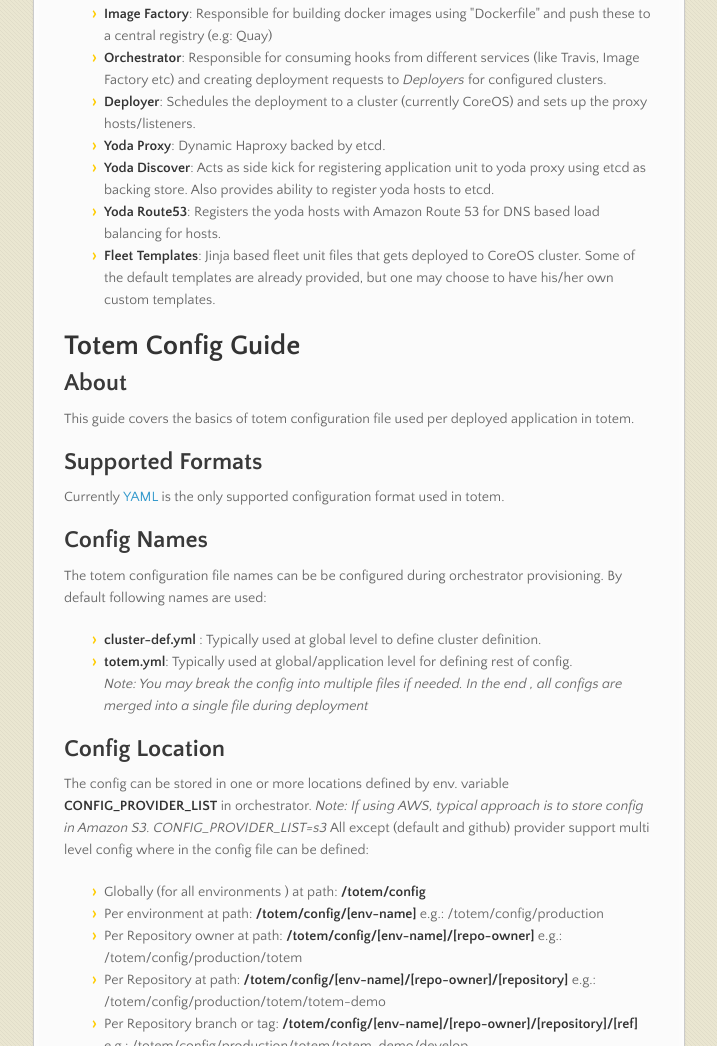
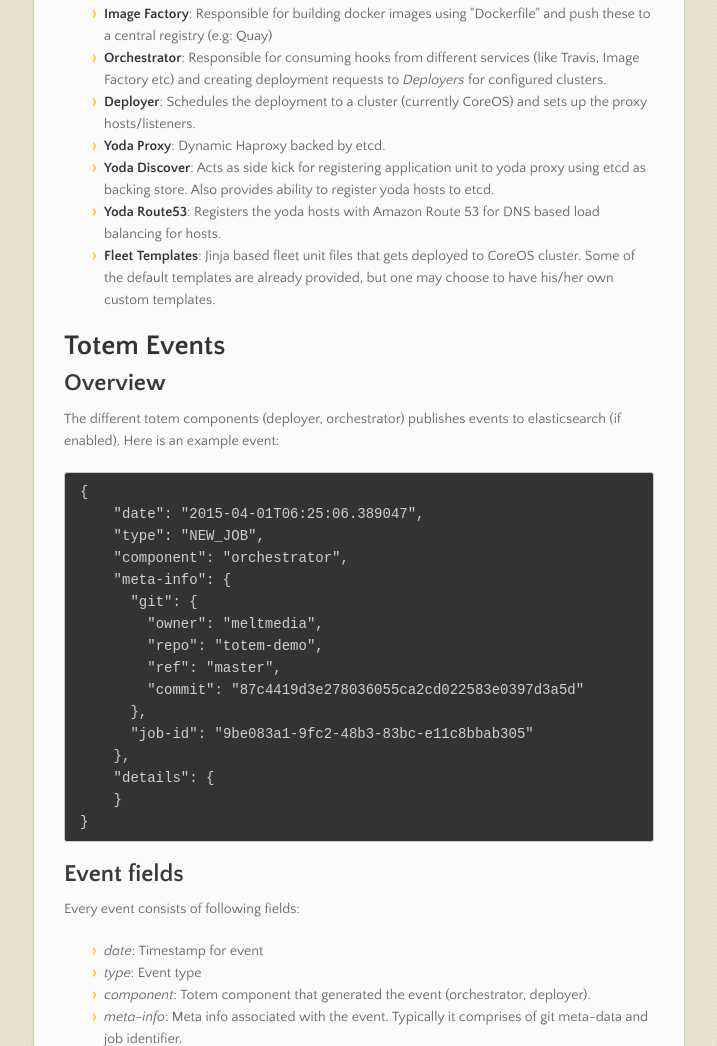
Before and after one commit to totem/totem.github.io, a plain HTML site: page index.html in a window 1280 px wide. Shown: the part 1754-2800 px from the top of the page, without its empty margins (282-999 px from the left). Drawn offline with nearby package versions, Linux system fonts and the light colour scheme.

Commit message:
Replace master branch with page content via GitHub

```diff
--- a/index.html
+++ b/index.html
@@ -93,6 +93,49 @@
 <a href="https://github.com/totem/yoda-discover"><strong>Yoda Route53</strong></a>: Registers the yoda hosts with Amazon Route 53 for DNS based load balancing for hosts.</li>
 <li>
 <a href="https://github.com/totem/fleet-templates"><strong>Fleet Templates</strong></a>: Jinja based fleet unit files that gets deployed to CoreOS cluster. Some of the default templates are already provided, but one may choose to have his/her own custom templates.</li>
+</ul>
+
+<h1>
+<a id="totem-events" class="anchor" href="#totem-events" aria-hidden="true"><span class="octicon octicon-link"></span></a>Totem Events</h1>
+
+<h2>
+<a id="overview" class="anchor" href="#overview" aria-hidden="true"><span class="octicon octicon-link"></span></a>Overview</h2>
+
+<p>The different totem components (deployer, orchestrator) publishes events to elasticsearch (if enabled).  Here is an example event: </p>
+
+<div class="highlight highlight-json"><pre>{
+    <span class="pl-s"><span class="pl-pds">"</span>date<span class="pl-pds">"</span></span>: <span class="pl-s"><span class="pl-pds">"</span>2015-04-01T06:25:06.389047<span class="pl-pds">"</span></span>,
+    <span class="pl-s"><span class="pl-pds">"</span>type<span class="pl-pds">"</span></span>: <span class="pl-s"><span class="pl-pds">"</span>NEW_JOB<span class="pl-pds">"</span></span>,
+    <span class="pl-s"><span class="pl-pds">"</span>component<span class="pl-pds">"</span></span>: <span class="pl-s"><span class="pl-pds">"</span>orchestrator<span class="pl-pds">"</span></span>,
+    <span class="pl-s"><span class="pl-pds">"</span>meta-info<span class="pl-pds">"</span></span>: {
+      <span class="pl-s"><span class="pl-pds">"</span>git<span class="pl-pds">"</span></span>: {
+        <span class="pl-s"><span class="pl-pds">"</span>owner<span class="pl-pds">"</span></span>: <span class="pl-s"><span class="pl-pds">"</span>meltmedia<span class="pl-pds">"</span></span>,
+        <span class="pl-s"><span class="pl-pds">"</span>repo<span class="pl-pds">"</span></span>: <span class="pl-s"><span class="pl-pds">"</span>totem-demo<span class="pl-pds">"</span></span>,
+        <span class="pl-s"><span class="pl-pds">"</span>ref<span class="pl-pds">"</span></span>: <span class="pl-s"><span class="pl-pds">"</span>master<span class="pl-pds">"</span></span>,
+        <span class="pl-s"><span class="pl-pds">"</span>commit<span class="pl-pds">"</span></span>: <span class="pl-s"><span class="pl-pds">"</span>87c4419d3e278036055ca2cd022583e0397d3a5d<span class="pl-pds">"</span></span>
+      },
+      <span class="pl-s"><span class="pl-pds">"</span>job-id<span class="pl-pds">"</span></span>: <span class="pl-s"><span class="pl-pds">"</span>9be083a1-9fc2-48b3-83bc-e11c8bbab305<span class="pl-pds">"</span></span>
+    },
+    <span class="pl-s"><span class="pl-pds">"</span>details<span class="pl-pds">"</span></span>: {
+    }
+}</pre></div>
+
+<h2>
+<a id="event-fields" class="anchor" href="#event-fields" aria-hidden="true"><span class="octicon octicon-link"></span></a>Event fields</h2>
+
+<p>Every event consists of following fields:</p>
+
+<ul>
+<li>
+<em>date</em>:  Timestamp for event</li>
+<li>
+<em>type</em>:  Event type</li>
+<li>
+<em>component</em>: Totem component that generated the event (orchestrator, deployer).</li>
+<li>
+<em>meta-info</em>: Meta info associated with the event. Typically it comprises of git meta-data and job identifier.</li>
+<li>
+<em>details</em>: The detailed json object describing the event.</li>
 </ul>
 
 <h1>
```
Also changed, not shown: params.json (+1 -1 lines).
